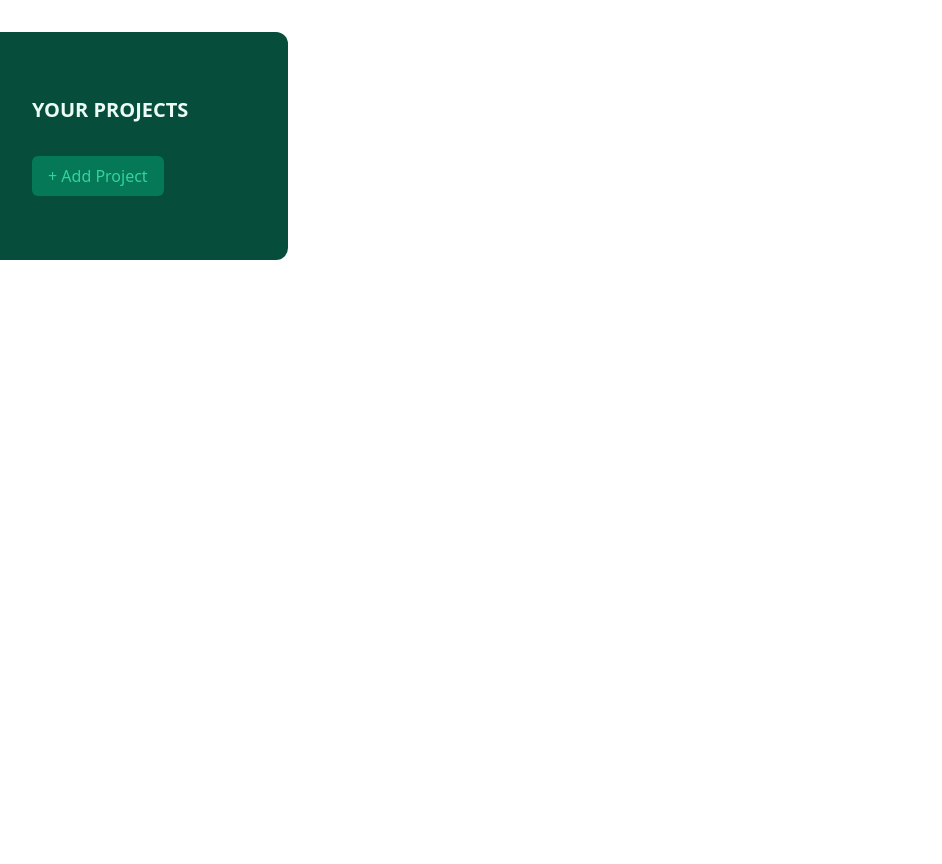
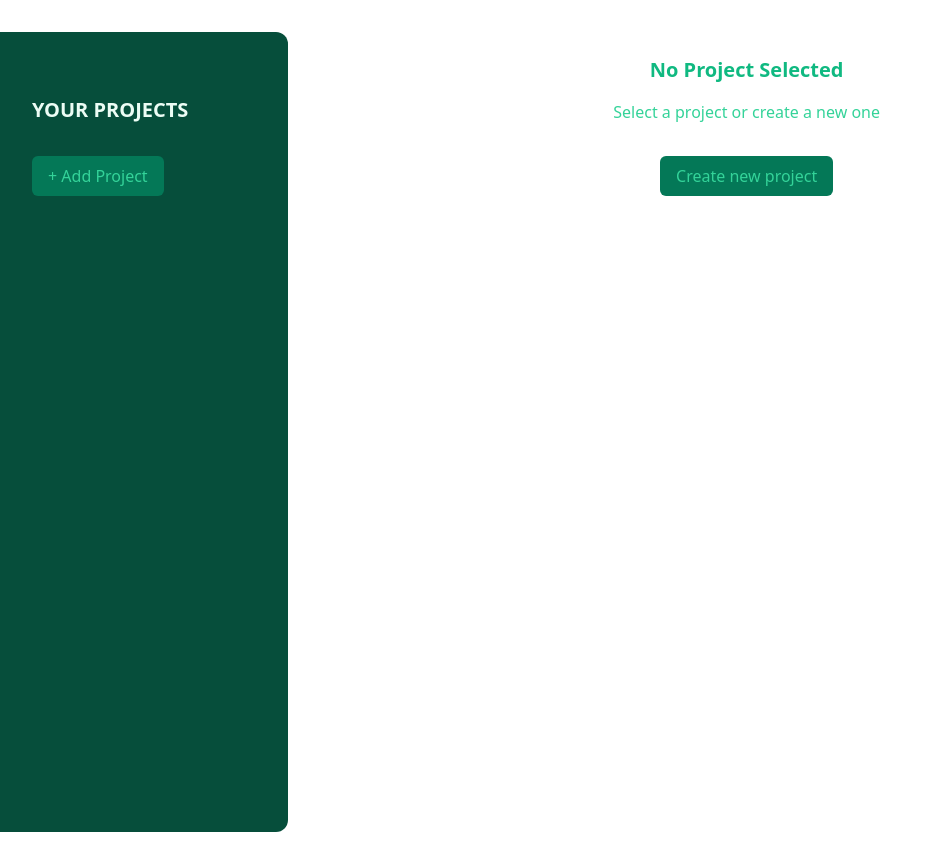
Before and after one commit to GioMogi/Simple-Project-Manager, a React (Vite) app: page / in a window 1280 px wide. Shown: the whole page, without its empty margins (0-942 px from the left). Built offline with nearby package versions, Linux system fonts and the light colour scheme.

Commit message:
added a new component for inputs and no project selected

```diff
--- a/src/App.jsx
+++ b/src/App.jsx
@@ -1,11 +1,14 @@
+import NewProject from "./components/NewProject"
+import NoProjectSelected from "./components/NoProjectSelected"
 import ProjectsSideBar from "./components/ProjectsSideBar"
 
 function App() {
 
   return (
     <>
-      <main className="h-screen my-8">
+      <main className="h-screen my-8 flex gap-8">
         <ProjectsSideBar />
+        <NoProjectSelected />
       </main>
     </>
   )
--- /dev/null
+++ b/src/components/Input.jsx
@@ -0,0 +1,17 @@
+export default function Input({ label, textArea, ...props }) {
+  const classes =
+    "w-full p-1 border-b-2 rounded-sm border-emerald-300 bg-emerald-200 text-emerald-600 focus:outline-none focus:border-emerald-600";
+
+  return (
+    <p className="flex flex-col gap-1 my-4">
+      <label className="text-sm font-bold uppercase text-emerald-500">
+        {label}
+      </label>
+      {textArea ? (
+        <textarea className={classes} {...props} />
+      ) : (
+        <input className={classes} {...props} />
+      )}
+    </p>
+  );
+}
--- /dev/null
+++ b/src/components/NewProject.jsx
@@ -0,0 +1,21 @@
+import Input from "./Input";
+
+export default function NewProject() {
+  return (
+    <div className="w-[35rem] mt-16">
+      <menu className="flex items-center justify-end gap-4 my-4">
+        <li>
+          <button className="text-emerald-800 hover:text-emerald-950">Cancel</button>
+        </li>
+        <li>
+          <button className="bg-emerald-800 text-emerald-50 hover:bg-emerald-950 px-6 py-2 rounded-md">Save</button>
+        </li>
+      </menu>
+      <div>
+        <Input label="Title" />
+        <Input label="Description" textArea />
+        <Input label="Due Date" />
+      </div>
+    </div>
+  );
+}
--- /dev/null
+++ b/src/components/NoProjectSelected.jsx
@@ -0,0 +1,17 @@
+import Button from "./Buttons";
+// import an image
+
+export default function NoProjectSelected() {
+  return (
+    <div className="mt-2 text-center w-2/3">
+      <img />
+      <h2 className="text-xl font-bold text-emerald-500 mt-4 my-4">
+        No Project Selected
+      </h2>
+      <p className="text-emerald-400 mb-4">Select a project or create a new one</p>
+      <p className="mt-8">
+        <Button>Create new project</Button>
+      </p>
+    </div>
+  );
+}
```
